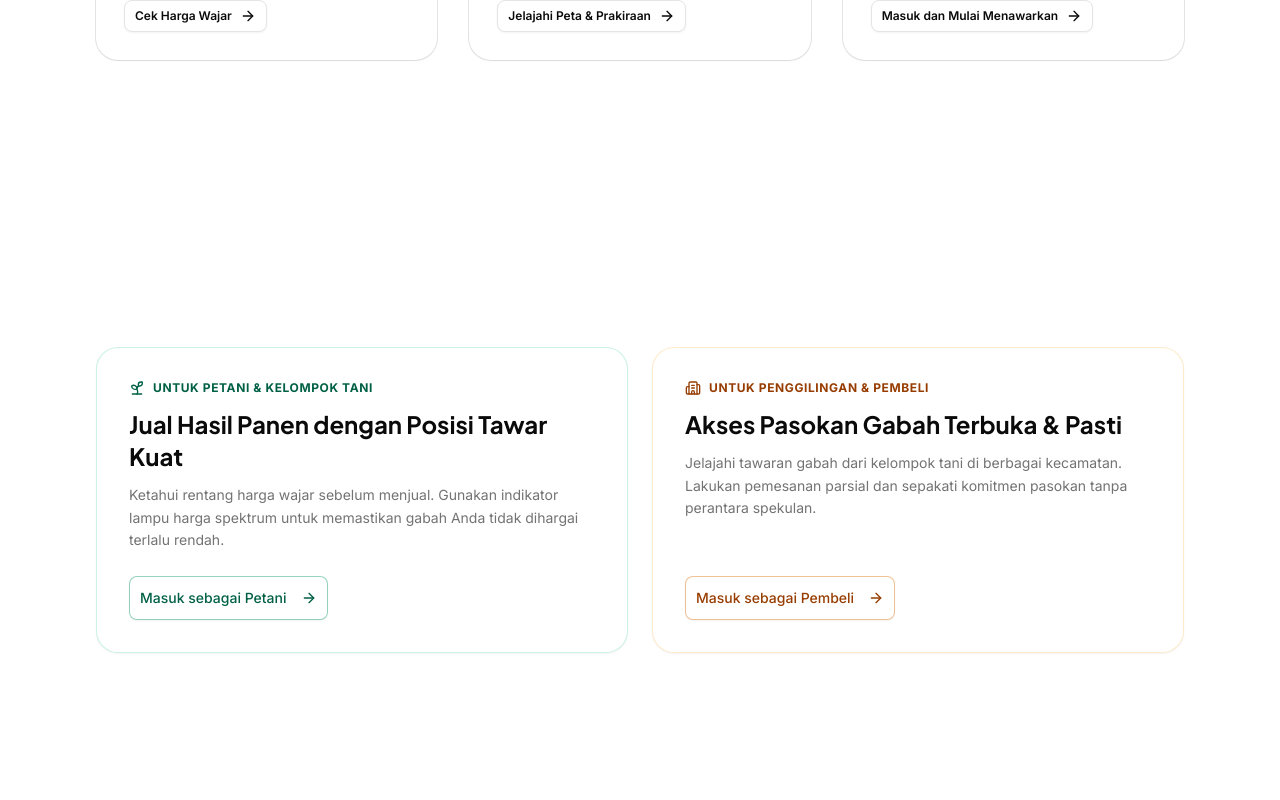
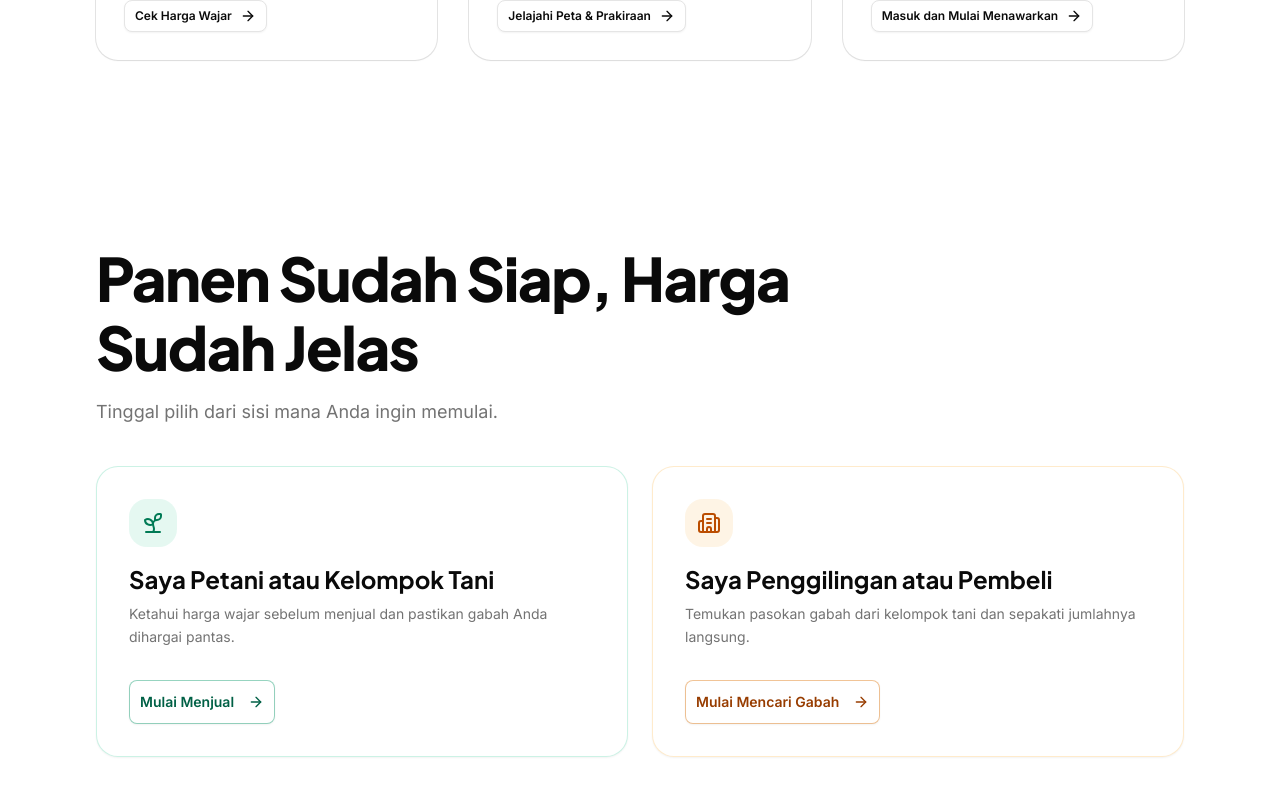
Before and after one commit to nugroho-dotnc/sambung-fe, a Next.js app: page / in a window 1280 px wide. Shown: the part 2280-3080 px from the top of the page. Built offline with nearby package versions, Linux system fonts and the light colour scheme.

Commit message:
update cta to become more simple

```diff
--- a/app/(public)/_sections/workspace-cta.tsx
+++ b/app/(public)/_sections/workspace-cta.tsx
@@ -4,53 +4,68 @@ import { Button } from "@/components/ui/button";
 
 export default function WorkspaceCtaSection() {
   return (
-    <section className="min-h-[calc(100vh-4rem)] min-h-[500px] flex flex-col justify-center max-w-6xl mx-auto px-4 sm:px-6 lg:px-8 py-8 sm:py-12">
+    <section className="min-h-[calc(100vh-4rem)] min-h-[500px] flex flex-col justify-center max-w-6xl mx-auto px-4 sm:px-6 lg:px-8 py-8 sm:py-12 space-y-8 sm:space-y-10">
+      <div className="space-y-3 sm:space-y-4 max-w-3xl text-left">
+        <h2 className="font-display text-3xl sm:text-5xl lg:text-6xl font-extrabold tracking-tight text-foreground leading-[1.15]">
+          Panen Sudah Siap, Harga Sudah Jelas
+        </h2>
+        <p className="text-base sm:text-lg text-muted-foreground leading-relaxed">
+          Tinggal pilih dari sisi mana Anda ingin memulai.
+        </p>
+      </div>
+
       <div className="grid grid-cols-1 md:grid-cols-2 gap-6">
-        <div className="rounded-3xl border border-emerald-500/20 bg-card p-6 sm:p-8 space-y-4 shadow-xs flex flex-col justify-between">
-          <div className="space-y-3">
-            <div className="flex items-center gap-2 text-emerald-800 dark:text-emerald-400 font-bold text-xs uppercase tracking-wider">
-              <Sprout className="w-4 h-4" />
-              Untuk Petani & Kelompok Tani
+        {/* Kartu Petani */}
+        <div className="rounded-3xl border border-emerald-500/20 bg-card p-6 sm:p-8 space-y-6 shadow-xs flex flex-col justify-between hover:border-emerald-500/40 transition-colors">
+          <div className="space-y-4">
+            <div className="w-12 h-12 rounded-2xl bg-emerald-500/10 text-emerald-700 dark:text-emerald-400 flex items-center justify-center shrink-0">
+              <Sprout className="w-6 h-6" />
             </div>
-            <h2 className="text-xl sm:text-2xl font-bold font-display text-foreground">
-              Jual Hasil Panen dengan Posisi Tawar Kuat
-            </h2>
-            <p className="text-xs sm:text-sm text-muted-foreground leading-relaxed">
-              Ketahui rentang harga wajar sebelum menjual. Gunakan indikator lampu harga spektrum untuk memastikan gabah Anda tidak dihargai terlalu rendah.
-            </p>
+            <div className="space-y-2">
+              <h3 className="text-xl sm:text-2xl font-bold font-display text-foreground">
+                Saya Petani atau Kelompok Tani
+              </h3>
+              <p className="text-xs sm:text-sm text-muted-foreground leading-relaxed">
+                Ketahui harga wajar sebelum menjual dan pastikan gabah Anda dihargai pantas.
+              </p>
+            </div>
           </div>
           <div className="pt-2">
             <Button
               variant="outline"
-              className="min-h-11 border-emerald-600/40 text-emerald-800 dark:text-emerald-400 hover:bg-emerald-500/10 cursor-pointer"
+              size="lg"
+              className="min-h-11 border-emerald-600/40 text-emerald-800 dark:text-emerald-400 hover:bg-emerald-500/10 cursor-pointer font-semibold"
               render={<Link href="/masuk" />}
             >
-              Masuk sebagai Petani
+              Mulai Menjual
               <ArrowRight className="w-4 h-4 ml-2" />
             </Button>
           </div>
         </div>
 
-        <div className="rounded-3xl border border-amber-500/20 bg-card p-6 sm:p-8 space-y-4 shadow-xs flex flex-col justify-between">
-          <div className="space-y-3">
-            <div className="flex items-center gap-2 text-amber-800 dark:text-amber-400 font-bold text-xs uppercase tracking-wider">
-              <Building2 className="w-4 h-4" />
-              Untuk Penggilingan & Pembeli
+        {/* Kartu Pembeli */}
+        <div className="rounded-3xl border border-amber-500/20 bg-card p-6 sm:p-8 space-y-6 shadow-xs flex flex-col justify-between hover:border-amber-500/40 transition-colors">
+          <div className="space-y-4">
+            <div className="w-12 h-12 rounded-2xl bg-amber-500/10 text-amber-700 dark:text-amber-400 flex items-center justify-center shrink-0">
+              <Building2 className="w-6 h-6" />
             </div>
-            <h2 className="text-xl sm:text-2xl font-bold font-display text-foreground">
-              Akses Pasokan Gabah Terbuka & Pasti
-            </h2>
-            <p className="text-xs sm:text-sm text-muted-foreground leading-relaxed">
-              Jelajahi tawaran gabah dari kelompok tani di berbagai kecamatan. Lakukan pemesanan parsial dan sepakati komitmen pasokan tanpa perantara spekulan.
-            </p>
+            <div className="space-y-2">
+              <h3 className="text-xl sm:text-2xl font-bold font-display text-foreground">
+                Saya Penggilingan atau Pembeli
+              </h3>
+              <p className="text-xs sm:text-sm text-muted-foreground leading-relaxed">
+                Temukan pasokan gabah dari kelompok tani dan sepakati jumlahnya langsung.
+              </p>
+            </div>
           </div>
           <div className="pt-2">
             <Button
               variant="outline"
-              className="min-h-11 border-amber-600/40 text-amber-800 dark:text-amber-400 hover:bg-amber-500/10 cursor-pointer"
+              size="lg"
+              className="min-h-11 border-amber-600/40 text-amber-800 dark:text-amber-400 hover:bg-amber-500/10 cursor-pointer font-semibold"
               render={<Link href="/masuk" />}
             >
-              Masuk sebagai Pembeli
+              Mulai Mencari Gabah
               <ArrowRight className="w-4 h-4 ml-2" />
             </Button>
           </div>
```
